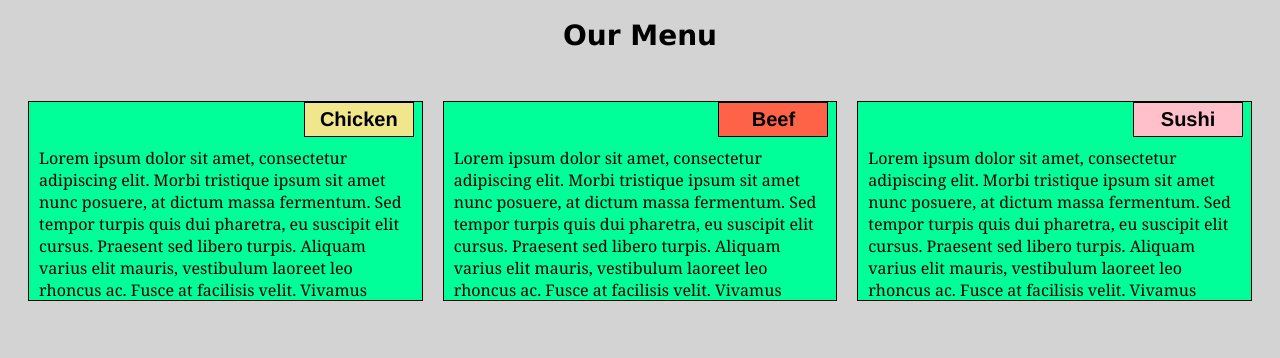
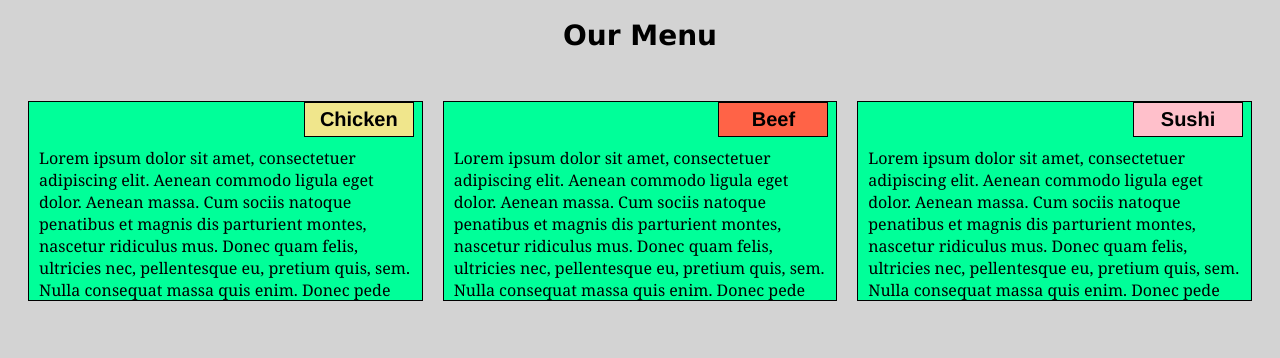
Before and after one commit to WallabyThunderpants/Coursera, a plain HTML site: page Module-2-Coding-Assignment/index.html in a window 1280 px wide. Drawn offline with Linux system fonts and the light colour scheme.

Commit message:
Update index.html

```diff
--- a/Module-2-Coding-Assignment/index.html
+++ b/Module-2-Coding-Assignment/index.html
@@ -18,7 +18,7 @@
       Chicken
     </div>
     <p>
-      Lorem ipsum dolor sit amet, consectetur adipiscing elit. Morbi tristique ipsum sit amet nunc posuere, at dictum massa fermentum. Sed tempor turpis quis dui pharetra, eu suscipit elit cursus. Praesent sed libero turpis. Aliquam varius elit mauris, vestibulum laoreet leo rhoncus ac. Fusce at facilisis velit. Vivamus facilisis semper risus, et efficitur justo suscipit ac.
+      Lorem ipsum dolor sit amet, consectetuer adipiscing elit. Aenean commodo ligula eget dolor. Aenean massa. Cum sociis natoque penatibus et magnis dis parturient montes, nascetur ridiculus mus. Donec quam felis, ultricies nec, pellentesque eu, pretium quis, sem. Nulla consequat massa quis enim. Donec pede justo, fringilla vel, aliquet nec, vulputate eget, arcu.
     </p>
     </section>
   </div>
@@ -28,7 +28,7 @@
       Beef
     </div>
     <p>
-      Lorem ipsum dolor sit amet, consectetur adipiscing elit. Morbi tristique ipsum sit amet nunc posuere, at dictum massa fermentum. Sed tempor turpis quis dui pharetra, eu suscipit elit cursus. Praesent sed libero turpis. Aliquam varius elit mauris, vestibulum laoreet leo rhoncus ac. Fusce at facilisis velit. Vivamus facilisis semper risus, et efficitur justo suscipit ac.
+      Lorem ipsum dolor sit amet, consectetuer adipiscing elit. Aenean commodo ligula eget dolor. Aenean massa. Cum sociis natoque penatibus et magnis dis parturient montes, nascetur ridiculus mus. Donec quam felis, ultricies nec, pellentesque eu, pretium quis, sem. Nulla consequat massa quis enim. Donec pede justo, fringilla vel, aliquet nec, vulputate eget, arcu.
     </p>
     </section>
   </div>
@@ -38,8 +38,7 @@
       Sushi
     </div>
     <p>
-      Lorem ipsum dolor sit amet, consectetur adipiscing elit. Morbi tristique ipsum sit amet nunc posuere, at dictum massa fermentum. Sed tempor turpis quis dui pharetra, eu suscipit elit cursus. Praesent sed libero turpis. Aliquam varius elit mauris, vestibulum laoreet leo rhoncus ac. Fusce at facilisis velit. Vivamus facilisis semper risus, et efficitur justo suscipit ac.
-    </p>
+      Lorem ipsum dolor sit amet, consectetuer adipiscing elit. Aenean commodo ligula eget dolor. Aenean massa. Cum sociis natoque penatibus et magnis dis parturient montes, nascetur ridiculus mus. Donec quam felis, ultricies nec, pellentesque eu, pretium quis, sem. Nulla consequat massa quis enim. Donec pede justo, fringilla vel, aliquet nec, vulputate eget, arcu.
     </section>
   </div>
   </div>
```
